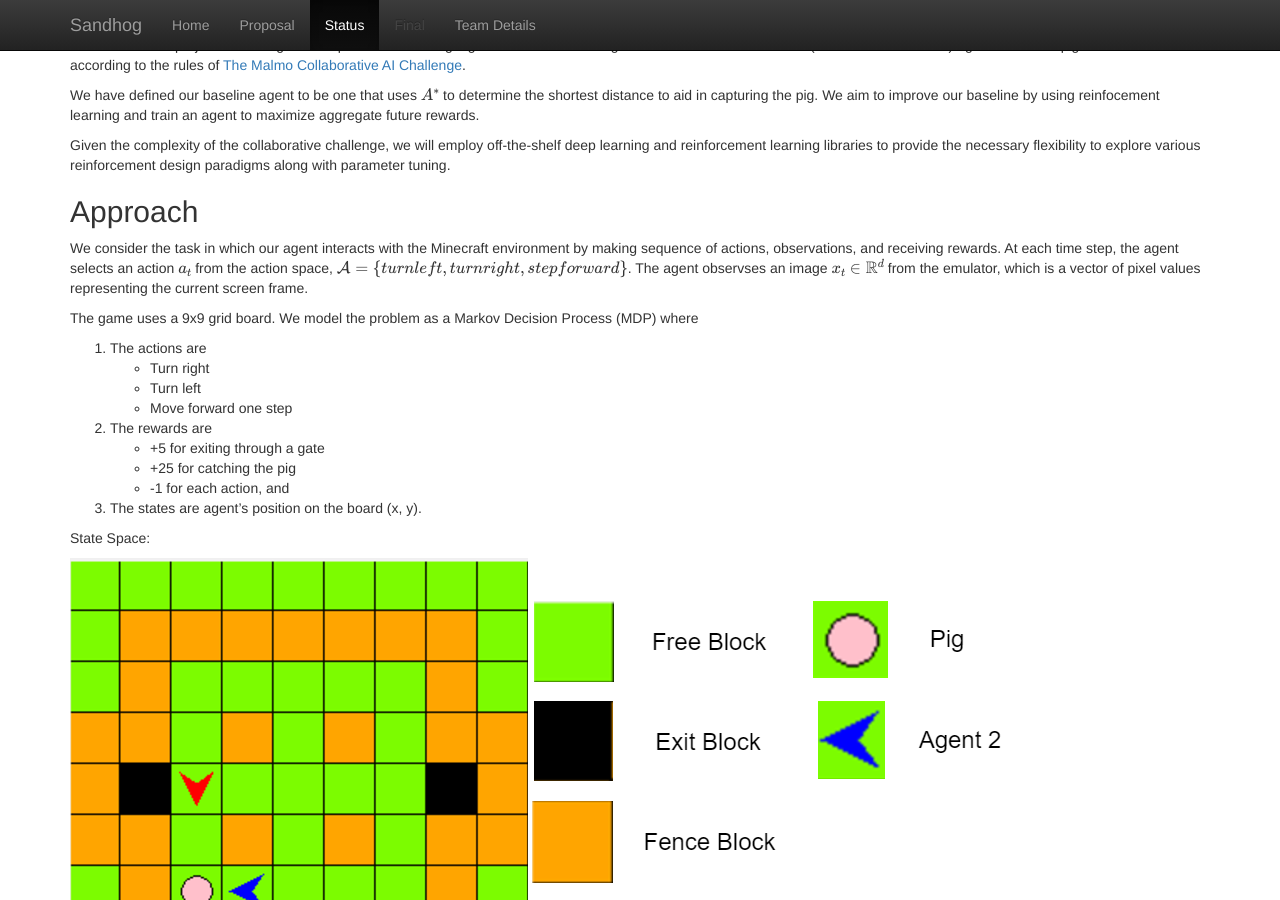
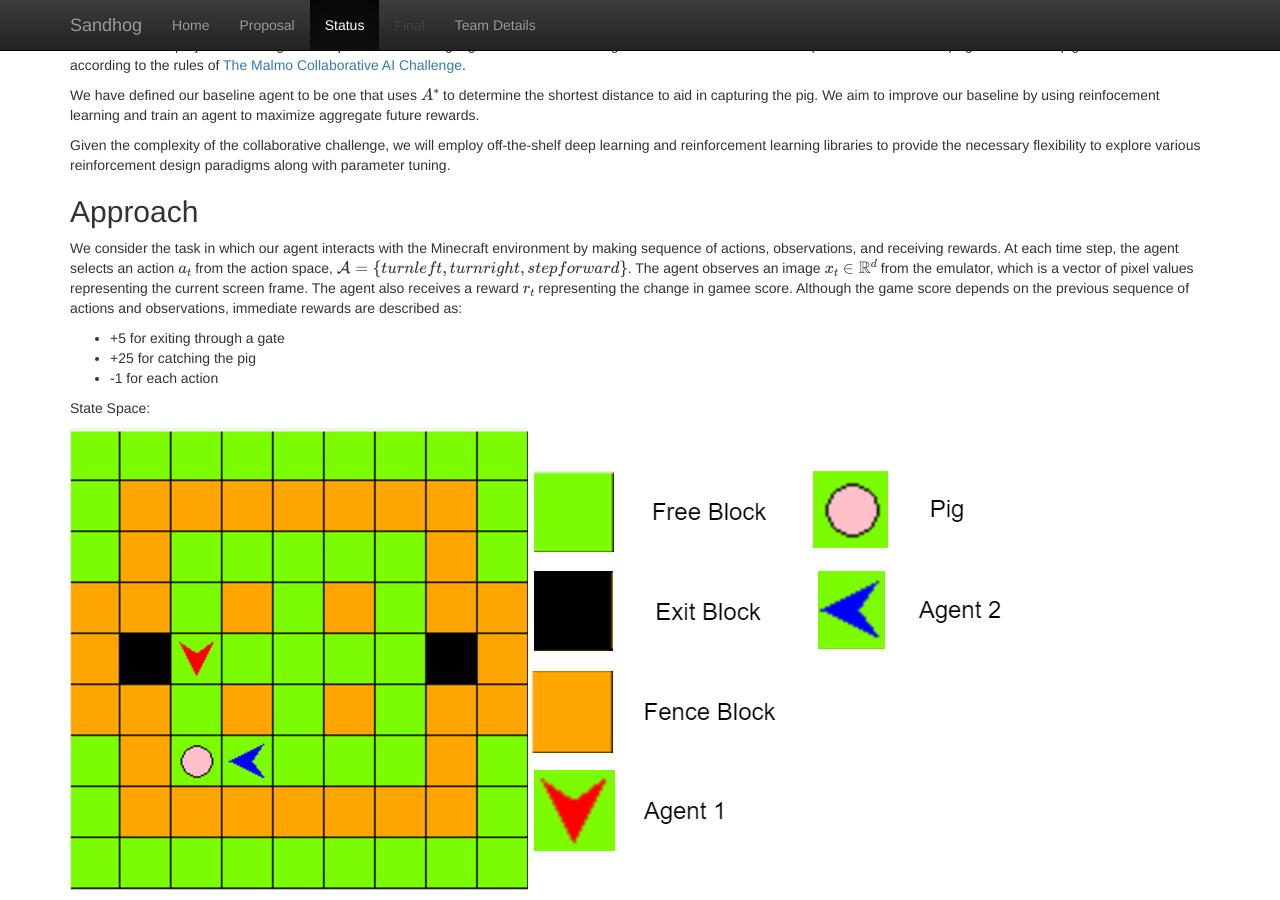
Before and after one commit to hfloresr/Sandhog, a Jekyll site: the page built from docs/status.md, in a window 1280 px wide and 900 px high, scrolled down 726 px. Built offline with Jekyll 4.4.1, drawn with Linux system fonts in a browser that asks for light colours; formulas are drawn with MathJax 3.

Commit message:
added description of rewards

```diff
--- a/docs/status.md
+++ b/docs/status.md
@@ -16,19 +16,10 @@ Given the complexity of the collaborative challenge, we will employ off-the-shel
 
 ## Approach
 
-We consider the task in which our agent interacts with the Minecraft environment by making sequence of actions, observations, and receiving rewards. At each time step, the agent selects an action $$a_t$$ from the action space, $$\mathcal{A} = \{turn left, turn right, step forward\}$$. The agent observses an image $$x_t \in \mathbb{R}^{d}$$ from the emulator, which is a vector of pixel values representing the current screen frame.
-
-The game uses a 9x9 grid board. We model the problem as a Markov Decision Process (MDP) where
-
-1. The actions are
-    * Turn right
-    * Turn left
-    * Move forward one step
-2. The rewards are
-    * +5 for exiting through a gate
-    * +25 for catching the pig
-    * -1 for each action, and
-3. The states are agent's position on the board (x, y).
+We consider the task in which our agent interacts with the Minecraft environment by making sequence of actions, observations, and receiving rewards. At each time step, the agent selects an action $$a_t$$ from the action space, $$\mathcal{A} = \{turn left, turn right, step forward\}$$. The agent observes an image $$x_t \in \mathbb{R}^{d}$$ from the emulator, which is a vector of pixel values representing the current screen frame. The agent also receives a reward $$r_t$$ representing the change in gamee score. Although the game score depends on the previous sequence of actions and observations, immediate rewards are described as:
+  * +5 for exiting through a gate
+  * +25 for catching the pig
+  * -1 for each action
 
 State Space:
 
```
